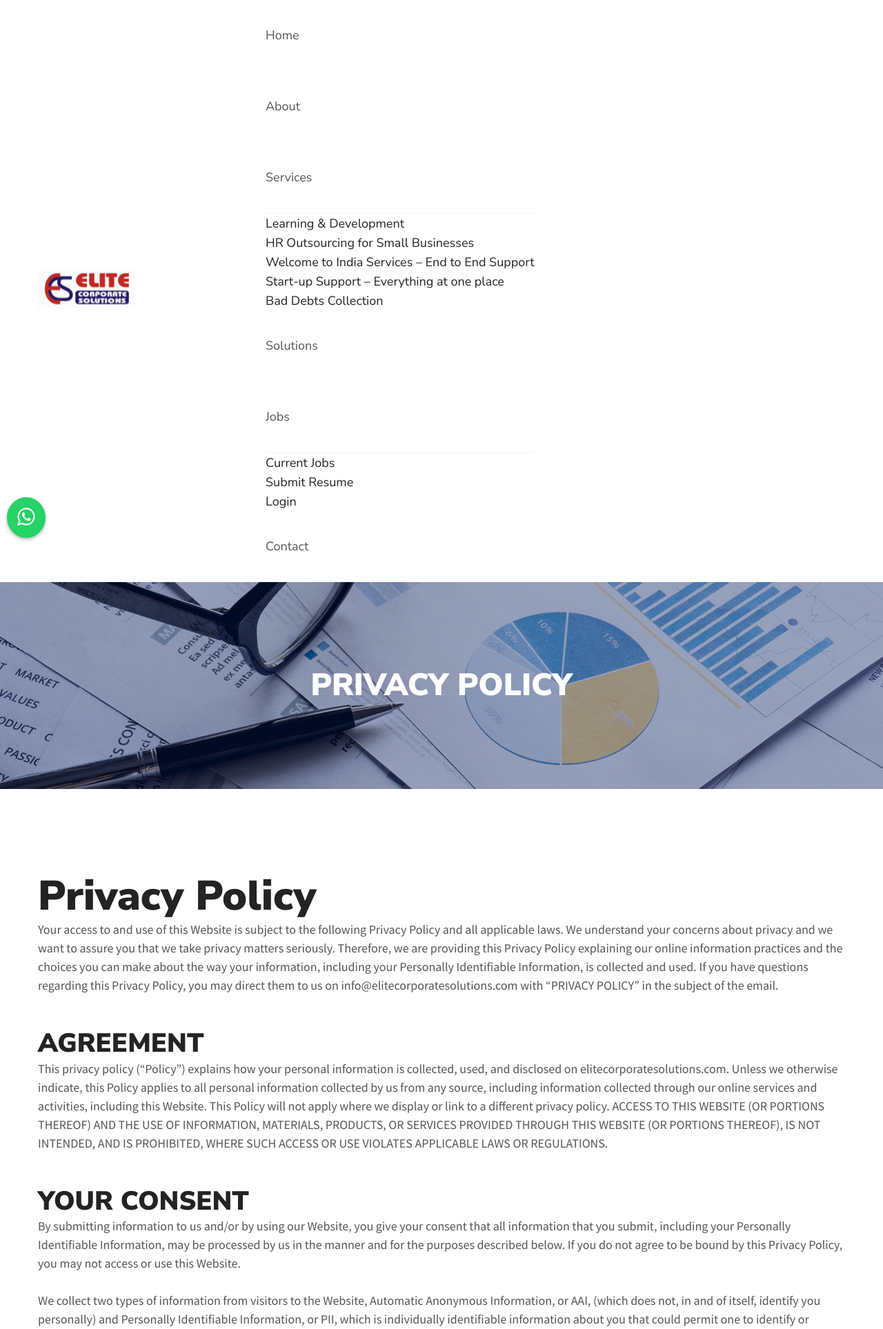
After one commit to ankit-kumar-guptaa/elite-new, a PHP site: page /privacy-policy.php in a window 1280 px wide. The commit adds this page. Shown: the top 1927 px of the page at 69% size. Run offline with PHP 8.4, Linux system fonts and the light colour scheme; some libraries are stand-ins or nearby versions.

Commit message:
Add WhatsApp icon to footer and style enhancements. Introduce a fixed WhatsApp icon for quick access, improving user engagement. Update CSS for the new icon's appearance and hover effects, ensuring a consistent design across the site.

```diff
--- a/css/style.css
+++ b/css/style.css
@@ -2111,3 +2111,24 @@ body .theme-button-one:hover {background:#000f32; }
   background-color: #e0a020; /* Darker shade for hover */
   color: #fff;
 }
+
+
+
+
+.whatsapp-icon {
+  position: fixed;
+  left: 10px;
+  bottom: 20px;
+  background-color: #25D366;
+  color: white;
+  border-radius: 50%;
+  padding: 7px 15px;
+  font-size: 30px;
+  z-index: 1000;
+  text-align: center;
+  box-shadow: 0 2px 5px rgba(0, 0, 0, 0.3);
+}
+.whatsapp-icon:hover {
+  color: white;
+  text-decoration: none;
+}
--- a/include/footer.php
+++ b/include/footer.php
@@ -71,6 +71,14 @@
 
 
 
+			<!-- WhatsApp Icon -->
+<a href="https://wa.me/9870364340" class="whatsapp-icon" target="_blank">
+    <i class="fa fa-whatsapp" aria-hidden="true"></i>
+</a>
+
+
+
+
 
 	        <!-- Scroll Top Button -->
 			<button class="scroll-top tran3s">
--- /dev/null
+++ b/privacy-policy.php
@@ -0,0 +1,149 @@
+<!DOCTYPE html>
+<html lang="en">
+	<head>
+		<!-- Basic Meta Tags -->
+		<meta charset="UTF-8">
+		<meta name="viewport" content="width=device-width, initial-scale=1, shrink-to-fit=no">
+		<meta http-equiv="X-UA-Compatible" content="IE=edge">
+
+		<!-- SEO Meta Tags -->
+		<title>About Elite Corporate Solutions - Leading Recruitment Agency in India</title>
+		<meta name="description" content="Learn about Elite Corporate Solutions, a premier recruitment agency in India. Discover our journey, mission, and commitment to connecting top talent with leading organizations.">
+		<meta name="keywords" content="about elite corporate solutions, recruitment company history, top recruitment agency india, HR solutions company, manpower consultancy background">
+		<meta name="author" content="Elite Corporate Solutions">
+
+		<!-- Open Graph Meta Tags -->
+		<meta property="og:title" content="About Elite Corporate Solutions - Leading Recruitment Agency">
+		<meta property="og:description" content="Discover Elite Corporate Solutions' journey as India's trusted recruitment partner. Learn about our mission and expertise in talent acquisition.">
+		<meta property="og:image" content="https://elitecorporatesolutions.com/images/about-og-image.jpg">
+		<meta property="og:url" content="https://elitecorporatesolutions.com/about">
+		<meta property="og:type" content="website">
+
+		<!-- Twitter Card Meta Tags -->
+		<meta name="twitter:card" content="summary_large_image">
+		<meta name="twitter:title" content="About Elite Corporate Solutions - Leading Recruitment Agency">
+		<meta name="twitter:description" content="Discover Elite Corporate Solutions' journey as India's trusted recruitment partner. Learn about our mission and expertise in talent acquisition.">
+		<meta name="twitter:image" content="https://elitecorporatesolutions.com/images/about-twitter-card.jpg">
+
+		<!-- Canonical URL -->
+		<link rel="canonical" href="https://elitecorporatesolutions.com/about">
+
+		<?php include 'include/assets.php'; ?>
+	</head>
+
+	<body>
+		<div class="main-page-wrapper">
+			<?php include_once 'include/header.php'; ?>
+
+			<!-- Inner Banner -->
+			<div class="theme-inner-banner section-spacing">
+				<div class="overlay">
+					<div class="container">
+						<h2>Privacy Policy</h2>
+					</div>
+				</div>
+			</div>
+
+
+
+
+            <div class="container mt-5">
+            <h1>Privacy Policy</h1>
+            <p>Your access to and use of this Website is subject to the following Privacy Policy and all applicable laws. We understand your concerns about privacy and we want to assure you that we take privacy matters seriously. Therefore, we are providing this Privacy Policy explaining our online information practices and the choices you can make about the way your information, including your Personally Identifiable Information, is collected and used. If you have questions regarding this Privacy Policy, you may direct them to us on info@elitecorporatesolutions.com with “PRIVACY POLICY” in the subject of the email.</p>
+
+        </div>
+
+
+        <div class="container mt-5">
+        <h2>AGREEMENT</h2>
+            <p>This privacy policy (“Policy”) explains how your personal information is collected, used, and disclosed on elitecorporatesolutions.com. Unless we otherwise indicate, this Policy applies to all personal information collected by us from any source, including information collected through our online services and activities, including this Website. This Policy will not apply where we display or link to a different privacy policy.
+
+ACCESS TO THIS WEBSITE (OR PORTIONS THEREOF) AND THE USE OF INFORMATION, MATERIALS, PRODUCTS, OR SERVICES PROVIDED THROUGH THIS WEBSITE (OR PORTIONS THEREOF), IS NOT INTENDED, AND IS PROHIBITED, WHERE SUCH ACCESS OR USE VIOLATES APPLICABLE LAWS OR REGULATIONS.</p>
+
+</div>
+
+
+
+<div class="container mt-5">
+
+
+
+
+
+<h2>YOUR CONSENT</h2>
+<p>
+By submitting information to us and/or by using our Website, you give your consent that all information that you submit, including your Personally Identifiable Information, may be processed by us in the manner and for the purposes described below. If you do not agree to be bound by this Privacy Policy, you may not access or use this Website.
+
+<br>
+<br>
+We collect two types of information from visitors to the Website, Automatic Anonymous Information, or AAI, (which does not, in and of itself, identify you personally) and Personally Identifiable Information, or PII, which is individually identifiable information about you that could permit one to identify or contact you.
+<br>
+<br>
+
+Information You Manually Provide. We collect the PII you manually provide (using your keyboard, touchpad, and/or mouse) when you use our Website. At various places on the Website, we may request certain PII, such as your name, phone number, email, billing address, shipping address and other PII. You may choose to provide PII in order to access or use certain features or services of the Website, such as making a purchase, registering on the Website, entering a contest or sweepstakes, filling out a survey, or providing Feedback. Where possible, we indicate which fields of information are required and which fields are optional. You can always choose not to provide information, but you may not be able to use a particular service or feature on the Website.
+<br>
+<br>
+
+Information From Third-Party Social Media Platforms. You may be able to register, log-on, or enhance your profile on our Website by choosing to automatically populate the requested data fields with information you previously provided to a third-party social media platform. By doing this, you are asking the third-party platform to send us information from your profile on that platform. We treat that information as we do any other information you give to us when you register, log-on, or enhance your profile. After you have connected, the third party may also send us additional information from your profile that allows us to offer certain functionalities on the pages you view.
+
+<br>
+<br>
+Information Sent to Us by Your Web Browser. We collect information that is sent to us automatically by your web browser. It typically includes your IP address, the address of the web page you were visiting when you accessed our Website, the name of your operating system, the name and version of your browser, and the date and time of your visit. The information we receive depends on the settings on your web browser. Please check your browser if you want to learn what information your browser sends or how to change your settings. We use this information to improve the Content and functionality of this Website, and to better understand and serve our visitors. The information we receive from your web browser does not, in and of itself, identify you personally. However, we may combine it with other information in an attempt to identify you or we may combine it with information that does identify you.
+<br>
+<br>
+
+Information from your mobile or tablet device. Likewise, if you download one of our mobile or tablet applications or access our Website through your mobile or tablet device, we may automatically collect certain information from or about your device. The types of information we may collect include the type of device you use, your devices unique ID, the IP address of your device, your device’s operating system, the type of mobile or tablet Internet browsers you use, and information about the way you use our mobile or tablet application.
+<br>
+<br>
+
+Information Collected Using Cookies and Other Web Technologies. Most websites use cookies and/or similar technologies to place information about a user’s visit to that website in a small data text file that is stored on the user’s computer. Most browsers automatically accept cookies, but you may be able to configure your browser to prevent the use of cookies. We may use cookies to make our services available or easier for you to use. For instance, we may use cookies to store preferences or to store items in your shopping cart between visits. We may also store PII or AAI in cookies to improve our services and facilitate your use of the Website, or to enable Us or our third-party advertising partners to display targeted advertisements which we think would be of interest to you. Acceptance of cookies is not a requirement to browse our Website, however certain features and services may require the use of cookies to work properly, including our shopping cart and check out features.
+
+<br>
+<br>
+
+In addition to cookies, we may also use “web beacons” and other web technologies to manage our Website and email. A web beacon is a small bit of computer code. Web beacons may be used to count how many people visit a web page or tell us whether an email has been opened. We may link the information we collect using web beacons and other web technologies to information that identifies you personally
+</p>
+</div>
+
+
+
+
+
+
+
+
+
+
+
+COOKIES DELIREVED BY THIRD PARTIES
+In addition to the cookies we deliver to your computer through our Website, certain third parties may deliver cookies to you for a variety of reasons. Other third parties may deliver cookies to your computer for the purpose of tracking your online behaviors across nonaffiliated websites and delivering targeted advertisements either on our Website or on other websites. You have choices about the collection of information by third parties on our Website. It may be that some of the third parties that collect interest-based information on our Website do not participate in the industry-developed opt-out website, in which case the best way to avoid third-party tracking of your online behaviors may be through your browser settings and deletion of cookies.
+
+USE OF PERSONAL INFORMATION WE COLLECT
+Your provision of your personal information to us means that you agree and consent that we may collect, use and disclose your personal information in accordance with this Policy. We use personal information we collect for purposes described in this Policy or as disclosed to you in other ways including on our Sites,. For example, we may use your information to:
+
+provide and deliver products and services;
+send you information related to products and services, including confirmations, invoices, technical notices, updates, security alerts, and support and administrative messages
+communicate with you about new contests, promotions and rewards, upcoming events, and other news about products and services offered by us and our selected partners
+operate and improve our Sites and services
+process and deliver contest entries and rewards
+manage and administer our community features and member programs and services
+respond to your comments and questions and provide customer service; and
+link or combine with other personal information we get from third parties, to help understand your needs and provide you with better service.
+improve our products and services
+improve our marketing and promotional efforts
+Third–Party Service Providers : We shares information collected through this Website with third-party service providers who act for or on its behalf. For example, we may use third-party vendors to design, operate, and/or host our Sites, to conduct surveys, and to help us with our promotional efforts. These third parties may need information about you to perform their functions. Typically, third-party service providers who receive PII are bound by contract to use it only on our behalf. However, some of our service providers, such as our advertising partners, are permitted to collect AAI through our Website and use that AAI in connection with providing services to nonaffiliated third parties. For more information about behavioral advertising and third-party cookies, read the Cookies Delivered by Third Parties section above.
+Other Users of This Website : The User-Generated Content you submit on or through our Website is available to others who visit our Website. Any PII contained in User-Generated Content you submit can be read, collected, or used by others, and could be used to send you unsolicited messages. In addition, we may use User-Generated Content you submit on or through our Website for advertising campaigns and other promotions. We may or may not use your name in connection with such use, and we may or may not seek your consent before using the User-Generated Content for such purposes. Therefore, you should have no expectation of privacy with respect to User-Generated Content you submit on or through our Website. You should not submit any User-Generated Content you do not wish to make available to the general public, and you must take special care to make sure your submissions comply with our Terms of Use. In particular, your submissions must not violate the privacy or other rights of others.
+Third-Party Social Media Platforms : We may provide functionality on our Website that allows you to automatically post information about the actions you take on our Website to a third-party social media platform. If you choose to take advantage of this functionality, people with access to your profile on the third-party platform may be able to see the actions you have taken—for example, the items you have purchased. Thus, you should have no expectation of privacy in those actions. Further, if you choose to link your profile on our Website with an account on a third-party social media platform, we may share the information in your profile with that third-party platform.
+Affiliates and Subsidiaries : We may share your information with our affiliates and subsidiaries for their own marketing purposes. Before doing so, however, we may offer you the opportunity to opt out or opt in as required by applicable law.
+Business Partners : From time to time, we may share your information with selected third parties (other than our service providers, affiliates, or subsidiaries) for their own marketing purposes. For example, in cases where a sweepstakes or promotional offer is co-branded with or sponsored by another party, we may share your information, with your consent, with that party. In some cases, you may not be able to participate in a contest or take advantage of a promotion unless you consent to disclosure to our business partner of the information you submit in connection with the contest or promotion.
+Business Negotiations : We may contemplate, for strategic or other reasons, selling, buying, merging, or otherwise reorganizing one or more of our businesses. In negotiating with a third party about entering into such an arrangement, we may need to disclose your information. In such cases, we will take reasonable measures to protect the information we disclose, for example, by requiring a prospective purchaser to sign a non-disclosure agreement limiting the use and protecting the confidentiality of the information.
+Business Transfers :We may transfer the information you submit on or through our Website to any organization that acquires or merges with us.
+Compliance with Laws and Protection of Our Rights and the Rights of Others : We may be obligated to cooperate with various law enforcement inquiries. We reserves the right to share or transfer PII to comply with a legal requirement, disclose any activities or PII about you to law enforcement or other government officials as we, in our sole discretion, determine necessary or appropriate, in connection with an investigation of fraud, for the administration of justice, intellectual property infringements, or other activity that is illegal or may expose us or you to legal liability.
+As Described in a Privacy Notice : We reserve the right to disclose your information as described in any privacy notice posted on a page of our Website where you provide that information. By providing your PII on that page you will be consenting to the disclosure of your PII as described in that privacy notice.
+As Described in a Click–Through Agreement : We reserve the right to disclose your information as described in any click–through agreement to which you have agreed.
+
+
+
+
+
+<?php include 'include/footer.php'; ?>
```
